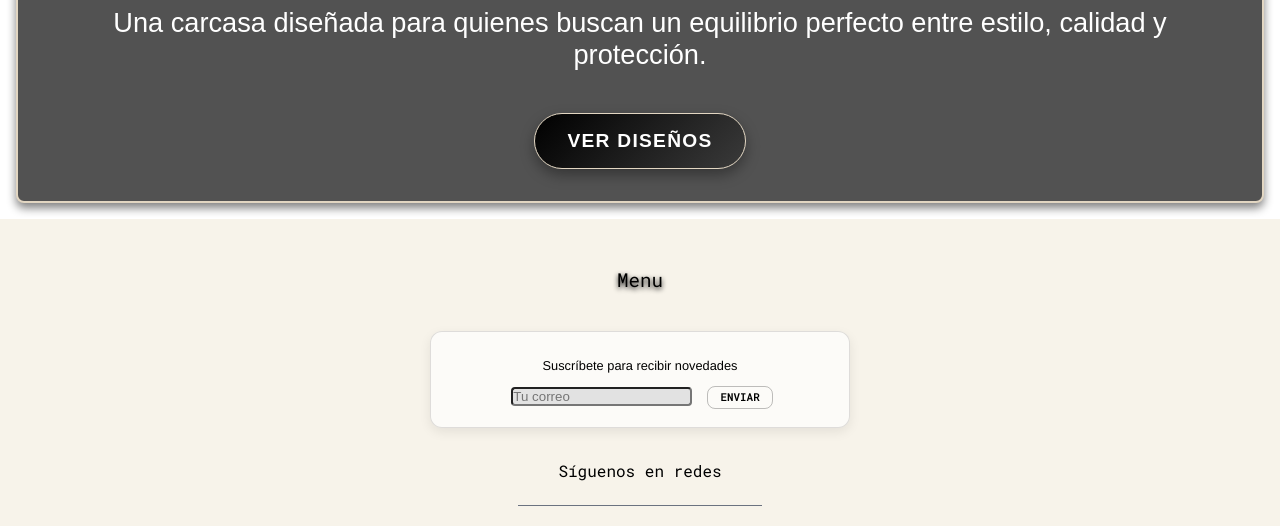
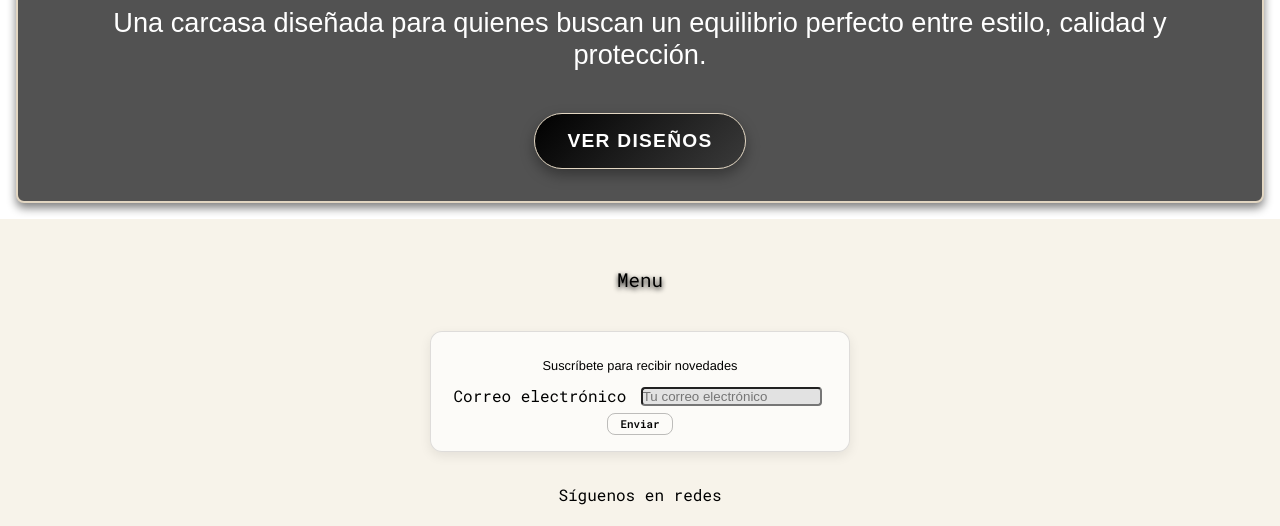
Before and after one commit to JcbTc26/webResponsive, a plain HTML site: page index.html in a window 1280 px wide. Shown: the part 1630-2156 px from the top of the page. Drawn offline with Linux system fonts and the light colour scheme.

Commit message:
version2

```diff
--- a/css/general.css
+++ b/css/general.css
@@ -10,7 +10,7 @@
 
         body {
 
-            width: 100vw;
+            width: 100%;
             /* overflow: hidden; */
             font-family: "Roboto Mono", monospace;
             font-optical-sizing: auto;
@@ -65,10 +65,10 @@
         #menuHam:checked+label span:nth-child(1) {
             transform: translateY(0.55rem) rotate(45deg);
         }
-          #menuHam:checked+label span:nth-child(2) {
+        #menuHam:checked+label span:nth-child(2) {
             opacity: 0;
         }
-          #menuHam:checked+label span:nth-child(3) {
+        #menuHam:checked+label span:nth-child(3) {
             transform: translateY(-0.55rem) rotate(-45deg);
         }
 
@@ -159,14 +159,10 @@
             backdrop-filter: blur(6px);
             box-shadow: 0 6px 18px rgba(0, 0, 0, 0.18);
         }
-         .logosConfianza{
-            max-width: 1rem;
-        }
-
 
 
         /* -----EFECTOS LINK MENUS--- */
-          a {
+        a {
             font-family: Arial, Helvetica, sans-serif;
             font-weight: bold;
 
@@ -283,10 +279,11 @@
         }
         /* ESTILOS PIE DE PAGINA */
         #pieWeb {
+            max-width: 100%;
             display: flex;
             flex-direction: column;
             align-items: center;
-            gap: 0.1rem;
+            gap: 1rem;
             background-color: var(--color-fondo);
         }
 
@@ -295,7 +292,8 @@
         #contenedorMenu{
             list-style: none;
         }
-         #contenedorMenu:hover{
+
+        #contenedorMenu:hover{
             color: gray;
         }
 
--- a/index.html
+++ b/index.html
@@ -94,19 +94,28 @@
         </details>
 
         <!-- ------FORMULARIO DE REGISTRO------ -->
-        <section class="contenedorFormulario">
-            <p class="textoFormWeb">Suscríbete para recibir novedades</p>
-            <form action="" class="FormularioPieWeb">
-                <label for=""></label>
-                <input type="email"
-                id="email"
-                name="email"
-                placeholder="Tu correo"
-                required>
-                <button type="submit" class="botonForm">ENVIAR</button>
-            </form>
+       <section class="contenedorFormulario" aria-labelledby="titulo-suscripcion">
+        <p id="titulo-suscripcion" class="textoFormWeb">
+        Suscríbete para recibir novedades
+         </p>
+
+            <form class="FormularioPieWeb" action="/suscripcion" method="post">
+            <label for="email" class="sr-only">Correo electrónico</label>
+
+            <input
+            type="email"
+            id="email"
+            name="email"
+            placeholder="Tu correo electrónico"
+            autocomplete="email"
+            required
+            >
+
+            <button type="submit" class="botonForm">
+            Enviar
+            </button>
+             </form>
         </section>
-
         <!-- -------BLOQUE REDES SOCIALES---- -->
 
         <p id="textoRedes">Síguenos en redes</p>
```
